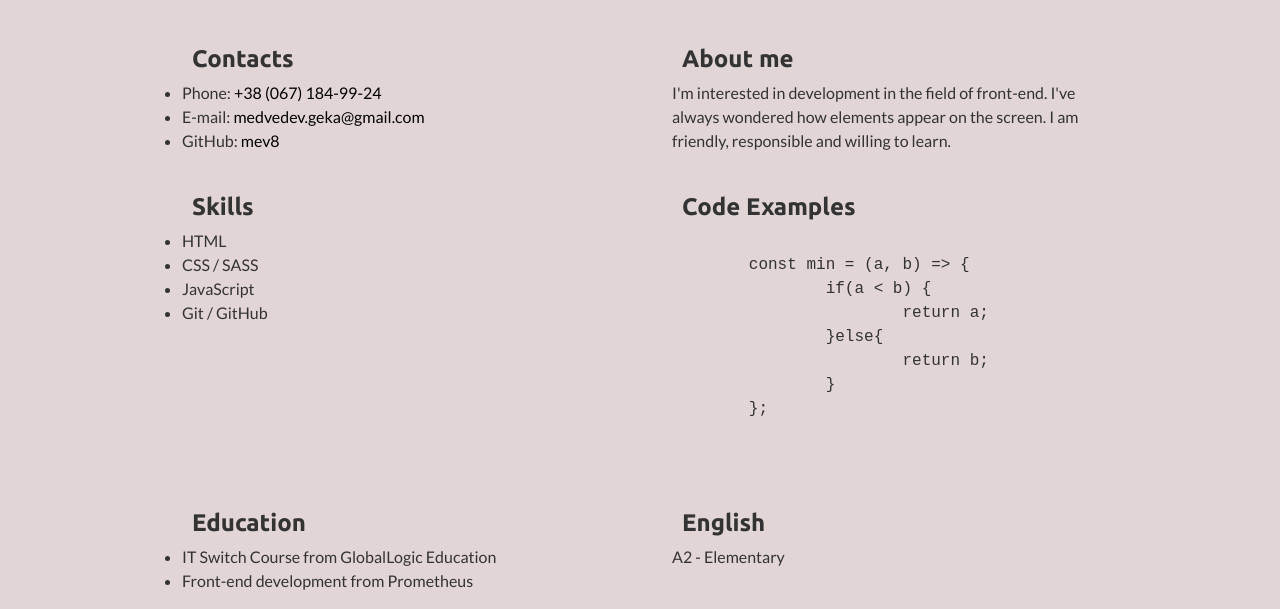
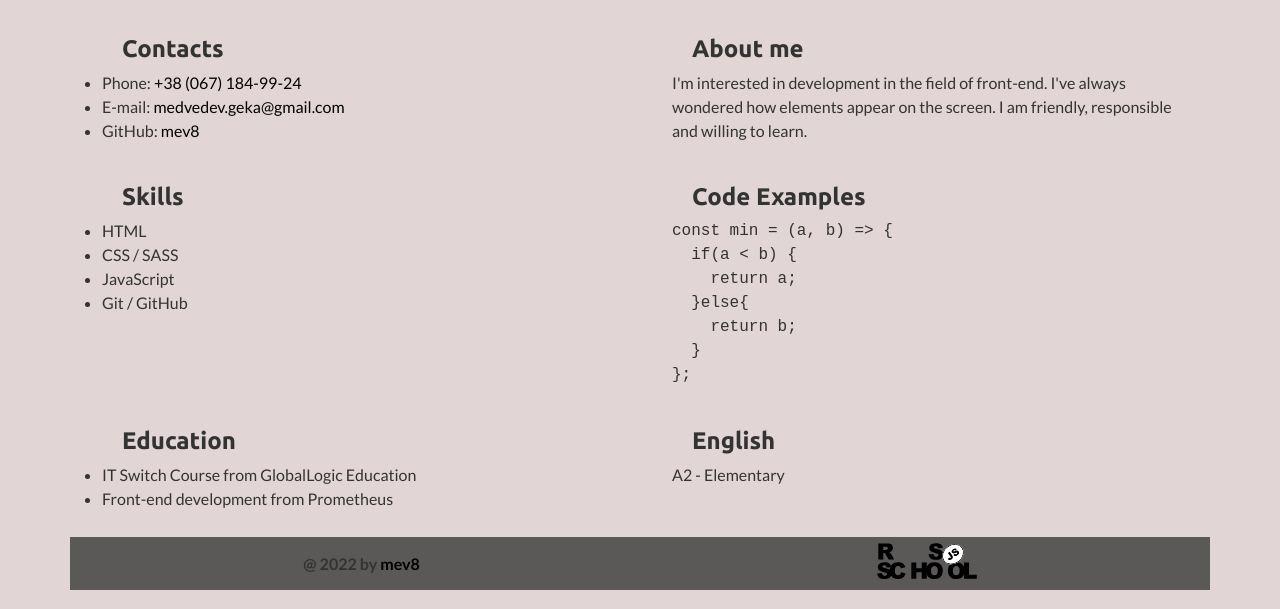
Before and after one commit to mev8/rsschool-cv, a plain HTML site: page index.html in a window 1280 px wide. Shown: the part 238-847 px from the top of the page. Drawn offline with Linux system fonts and the light colour scheme.

Commit message:
feat: end of CV markup

```diff
--- a/index.html
+++ b/index.html
@@ -58,17 +58,13 @@
 				</section>
 				<section class="section" id="code">
 					<h2>Code Examples</h2>
-					<pre>
-						<code>
-	const min = (a, b) =&gt; {
-		if(a &lt; b) {
-			return a;
-		}else{
-			return b;
-		}
-	};
-						</code>
-					</pre>
+					<pre><code>const min = (a, b) =&gt; {
+  if(a &lt; b) {
+    return a;
+  }else{
+    return b;
+  }
+};</code></pre>
 				</section>
 				<section class="section" id="education">
 					<h2>Education</h2>
@@ -86,6 +82,14 @@
 	</main>
 	<footer class="footer">
 		<div class="container">
+			<div class="footer-info">
+				<div class="info-git">
+					<p>@ 2022 by <a href="https://github.com/mev8"> mev8</a></p>
+				</div>
+				<div class="info-rss">
+					<a href="https://rs.school/js/"><img src="./assets/images/rs_school_js.svg" alt="The Rolling Scopes"></a>
+				</div>
+			</div>
 		</div>
 	</footer>
 </body>
--- a/style.css
+++ b/style.css
@@ -22,18 +22,17 @@
 	font-style: italic;
 }
 
-
 * {
 	margin: 0;
 	padding: 0;
 	box-sizing: border-box;
 }
 
-html {
-	scroll-behavior: smooth;
-}
-
 body {
+	display: flex;
+	flex-direction: column;
+	justify-content: space-between;
+	min-height: 100vh;
 	font-family: 'Lato', sans-serif;
 	font-size: 16px;
 	line-height: 1.5em;
@@ -41,20 +40,9 @@ body {
 	background-color: #e1d5d5;
 }
 
-h1,
-h2 {
-	font-family: "Ubuntu", sans-serif;
-	margin: 10px;
-}
-
 .container {
-	max-width: 980px;
+	max-width: 1140px;
 	margin: 0 auto;
-}
-
-.header {
-	/* border-bottom: 10px solid #100f0f; */
-	/* height: 2000px; */
 }
 
 .header-menu {
@@ -67,7 +55,8 @@ h2 {
 	list-style: none;
 }
 
-.menu-link {
+.menu-link:link,
+.menu-link:visited {
 	display: block;
 	padding: 10px 20px;
 	margin: 0 8px;
@@ -85,7 +74,7 @@ h2 {
 	display: flex;
 	justify-content: space-around;
 	align-items: center;
-	margin-bottom: 1.5rem;
+	margin-bottom: 24px;
 	border-bottom: 10px solid #867f7f;
 }
 
@@ -110,31 +99,30 @@ h2 {
 }
 
 .profile-title h1 {
-	font-size: 3rem;
+	margin: 40px 0;
+	font-family: "Ubuntu", sans-serif;
+	font-size: 48px;
 	letter-spacing: 7px;
-	margin: 40px 0;
 }
 
 .header-profile p {
-	font-size: 1.5rem;
-}
-
-.main {
-	/* background-color: pink; */
+	font-size: 24px;
 }
 
 .main-content {
 	display: flex;
 	flex-wrap: wrap;
 }
+
 .section {
-	/* height: 250px; */
 	width: 50%;
-	padding: 1rem 2rem;
+	padding: 16px 32px;
+	margin-bottom: 10px;
 }
 
 .section h2 {
-	/* margin: 1.5rem 1rem; */
+	margin: 0 0 10px 20px;
+	font-family: "Ubuntu", sans-serif;
 }
 
 .section a:link,
@@ -147,6 +135,29 @@ h2 {
 	text-decoration: underline;
 }
 
-.footer {
-	background-color: yellow;
+.footer-info {
+	display: flex;
+	justify-content: space-around;
+	align-items: center;
+	padding: 5px;
+	background-color: #5b5858;
 }
+
+.info-git {
+	font-weight: 700;
+}
+
+.info-git a:link,
+.info-git a:visited {
+	color: #000000;
+	text-decoration: none;
+}
+
+.info-git a:hover {
+	text-decoration: underline;
+}
+
+.info-rss img {
+	width: 100px;
+	height: 37px;
+}
```
Also changed, not shown: assets/images/rs_school_js.svg (added).
